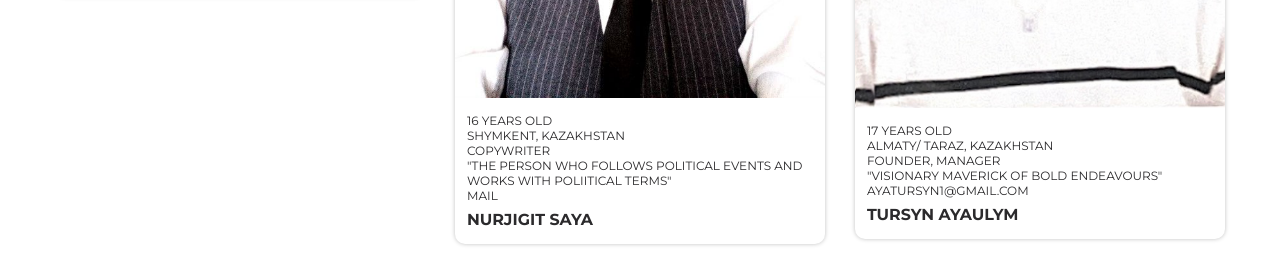
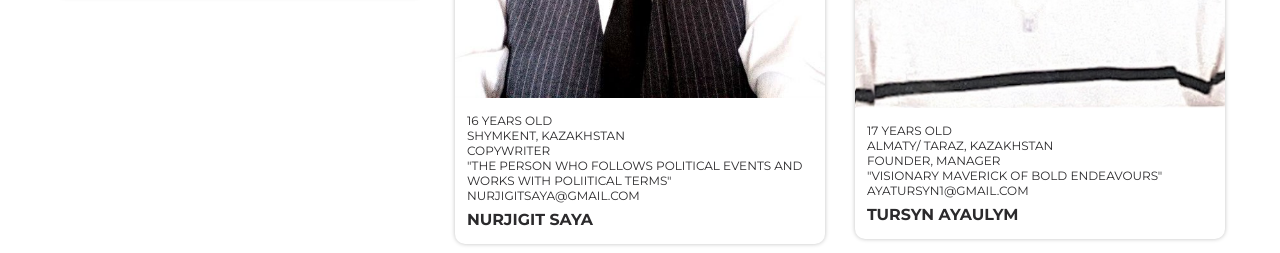
Before and after one commit to nurassylgalym/horrorsofinnocent, a plain HTML site: page aboutus.html in a window 1280 px wide. Shown: the part 2532-2785 px from the top of the page. Drawn offline with nearby package versions, Linux system fonts and the light colour scheme.

Commit message:
Update aboutus.html

```diff
--- a/aboutus.html
+++ b/aboutus.html
@@ -286,7 +286,7 @@
                                 <br>
                                 "The person who follows political events and works with poliitical terms"
                                 <br>
-                                mail
+                                nurjigitsaya@gmail.com
                             </div>
                             <div class="work__title">
                                 Nurjigit Saya
```
